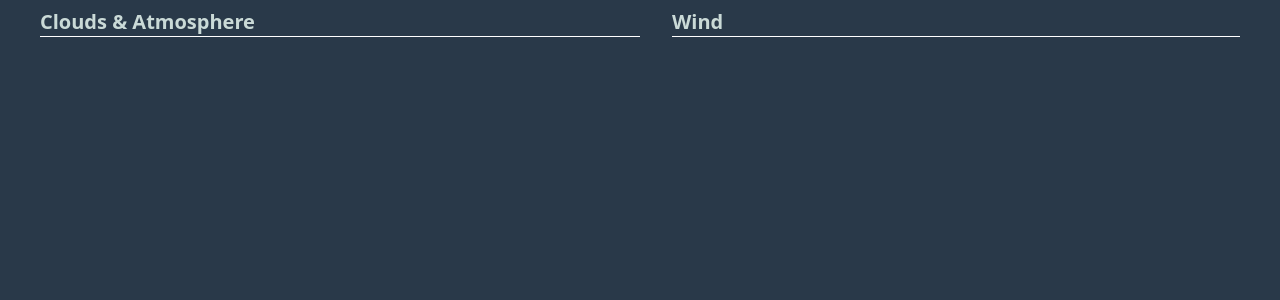
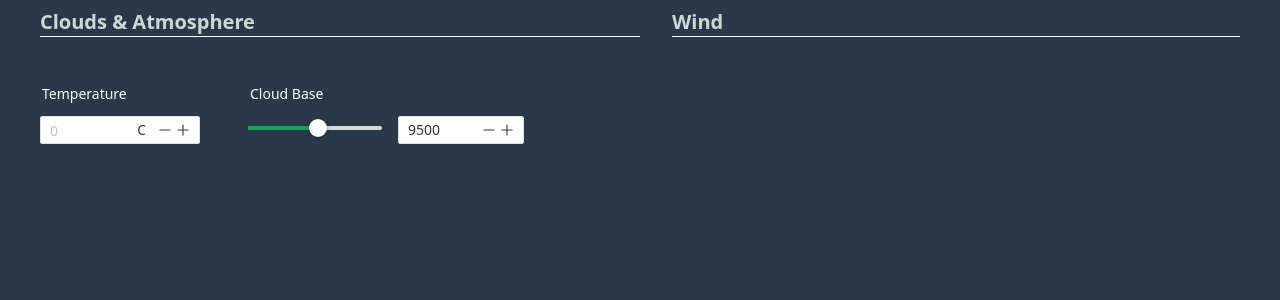
Before and after one commit to EMcNugget/WeatherEditor, a Vue app: page / in a window 1280 px wide. Shown: the top 300 px of the page. Built offline with nearby package versions, Linux system fonts and the light colour scheme.

Commit message:
4/13/2023.2

```diff
--- a/src/App.vue
+++ b/src/App.vue
@@ -1,16 +1,28 @@
-<script setup lang="ts"></script>
+<script setup lang="ts"/>
 
 <template>
   <div class="flex flex-row w-full text-xl mt-2 font-sans font-semibold">
     <div class="flex justify-center flex-col w-1/2 h-full overflow-hidden pl-10">
       <h3 class="border-b border-white border-solid border-1 mb-12">Clouds & Atmosphere</h3>
+      <AtmosphereClouds />
     </div>
     <div class="flex justify-center flex-col w-1/2 h-full overflow-hidden pl-8 pr-10">
       <h3 class="border-b border-white border-solid border-1 mb-12">Wind</h3>
+      <WindConditions />
     </div>
   </div>
 </template>
 
-<script></script>
+<script>
+import AtmosphereClouds from './components/AtmosphereClouds.vue'
+import WindConditions from './components/WindConditions.vue'
+
+export default {
+  components: {
+    AtmosphereClouds,
+    WindConditions
+  }
+}
+</script>
 
 <style scoped></style>
--- a/src/components/AtmosphereClouds.vue
+++ b/src/components/AtmosphereClouds.vue
@@ -1,11 +1,27 @@
-<script setup lang="ts"></script>
+<script setup lang="ts" />
+<!--placeholder will be replaced from 0 to temp from miz file-->
 
 <template>
-<div>
-
-</div>
+  <div>
+    <div class="flex flex-row">
+      <n-form-item label="Temperature" label-style="color: white">
+        <n-input-number id="temperature-input" placeholder="0" class="w-40 min-w-24" size="small">
+          <template #suffix> C </template>
+        </n-input-number>
+      </n-form-item>
+      <SliderComponent labelText="Cloud Base" class="ml-12" />
+    </div>
+  </div>
 </template>
 
-<script></script>
+<script>
+import SliderComponent from '@/libs/SliderComponent.vue'
 
-<style></style>
+export default {
+  components: {
+    SliderComponent
+  }
+}
+</script>
+
+<style scoped></style>
--- a/src/components/WindConditions.vue
+++ b/src/components/WindConditions.vue
@@ -1,11 +1,13 @@
 <script setup lang="ts"></script>
 
 <template>
-<div>
+  <div>
 
-</div>
+  </div>
 </template>
 
-<script></script>
+<script>
 
-<style></style>
+</script>
+
+<style scoped></style>
--- /dev/null
+++ b/src/libs/SliderComponent.vue
@@ -0,0 +1,27 @@
+<script setup lang="ts"></script>
+
+<template>
+  <n-space vertical>
+    <n-form-item :label="labelText" label-style="color: white">
+      <n-slider v-model:value="value" :step="1" max="18000"  class="mr-4 ml-0" />
+      <n-input-number v-model:value="value" size="small" />
+    </n-form-item>
+  </n-space>
+</template>
+<script>
+import { defineComponent, ref } from 'vue'
+
+export default defineComponent({
+  props: {
+    labelText: {
+      type: String,
+      default: ''
+    }
+  },
+  data() {
+    return {
+      value: ref(9500) // this will be changed to miz value gotten from state
+    }
+  }
+})
+</script>
--- a/src/stores/parse.ts
+++ b/src/stores/parse.ts
@@ -1,5 +1,5 @@
 import { defineStore } from 'pinia'
-import type { TWeather } from '@/libs/weather'
+import type { TWeather } from '@/stores/weather'
 
 export const weatherStore = defineStore('weather', {
   state: () => {
--- a/tailwind.config.js
+++ b/tailwind.config.js
@@ -5,7 +5,11 @@ export default {
     "./src/**/*.{vue,js,ts,jsx,tsx}",
   ],
   theme: {
-    extend: {},
+    extend: {
+      colors: {
+        blwhite: "#cadad7"
+      }
+    },
   },
   plugins: [],
 }
```
Also changed, not shown: src/stores/weather.d.ts (renamed from src/libs/weather.d.ts).
